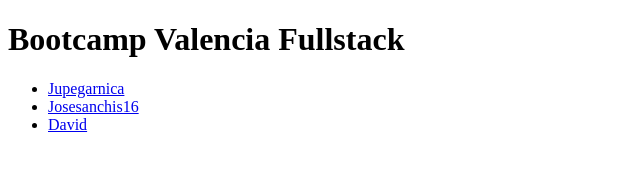
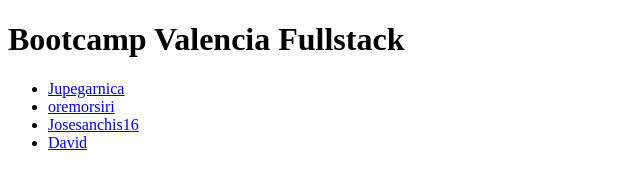
Before and after one commit to GeeksHubsAcademy/Git-flow-demo, a website: page index.html in a window 1280 px wide. Shown: the whole page, without its empty margins (0-640 px from the left). Drawn offline with Linux system fonts and the light colour scheme.

Commit message:
nombre oremor añadido

```diff
--- a/index.html
+++ b/index.html
@@ -13,6 +13,7 @@
 
     <ul class="participants">
         <li class="teacher"><a href="https://github.com/jupegarnica">Jupegarnica</a></li>
+        <li class="student"><a href="https://github.com/oremorsiri">oremorsiri</a></li>
         <li class="alumno"><a href="https://github.com/josesanchis16">Josesanchis16</a></li>
         <li class="alumno"><a href="https://github.com/dmoreno85">David</a></li>
     </ul>
```
